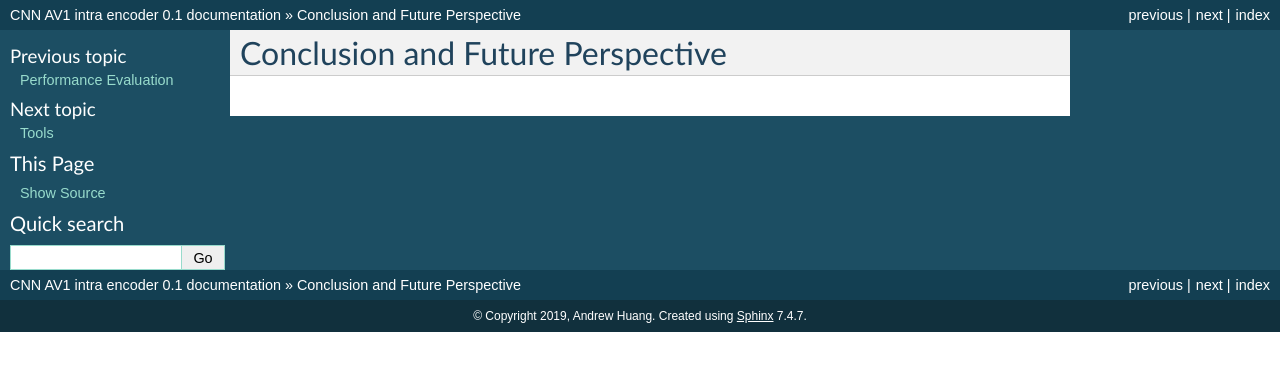
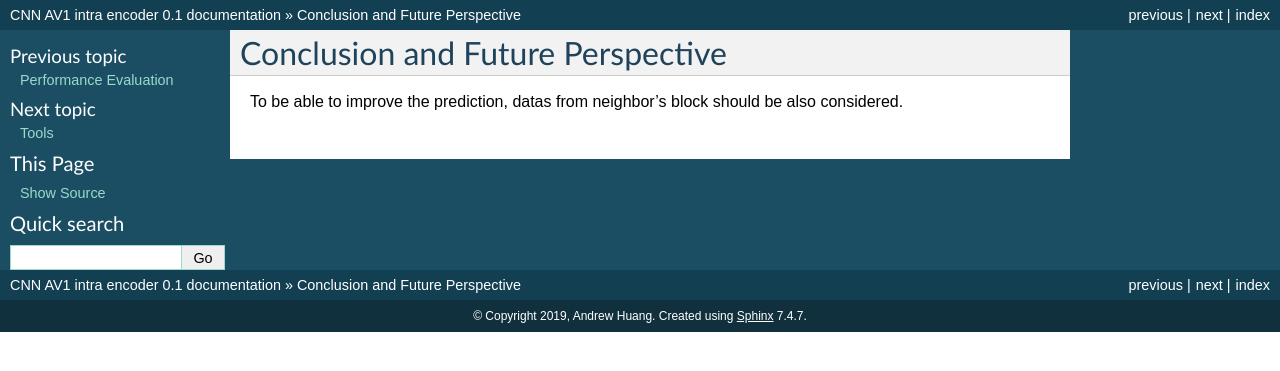
Before and after one commit to epadam/CNN-AV1-intra-encoder, a Sphinx documentation site: the page built from source/conclusion.rst, in a window 1280 px wide. Shown: the top 371 px of the page. Built offline with Sphinx 7.4.7, drawn with Linux system fonts in a browser that asks for light colours.

Commit message:
Update conclusion.rst

```diff
--- a/source/conclusion.rst
+++ b/source/conclusion.rst
@@ -1,2 +1,4 @@
 Conclusion and Future Perspective
 ===================================
+
+To be able to improve the prediction, datas from neighbor's block should be also considered.
```
